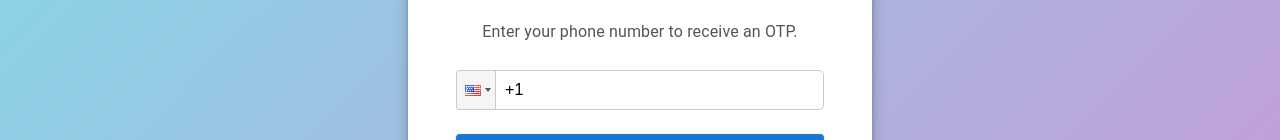
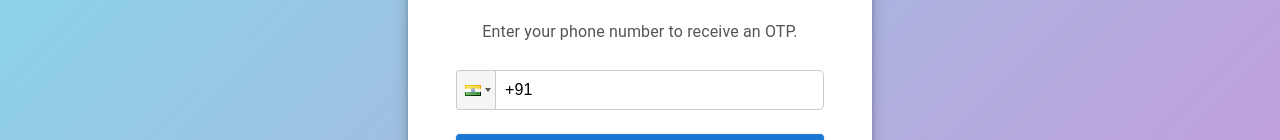
Before and after one commit to Scaleupapp-nirpeksh/unmute-frontend, a React (Create React App) app: page /login in a window 1280 px wide. Shown: the part 420-560 px from the top of the page. Built offline with nearby package versions, Linux system fonts and the light colour scheme; no server answers.

Commit message:
Country Code Correction
Defaulted to India

```diff
--- a/src/pages/Auth/Login.jsx
+++ b/src/pages/Auth/Login.jsx
@@ -87,7 +87,7 @@
               </Typography>
               {error && <Alert severity="error" sx={{ mb: 2 }}>{error}</Alert>}
               <PhoneInput
-                country={'us'}
+                country={'in'}
                 value={phone}
                 onChange={(value) =>
                   setPhone(value.startsWith('+') ? value : `+${value}`)
--- a/src/pages/Auth/Signup.jsx
+++ b/src/pages/Auth/Signup.jsx
@@ -152,7 +152,7 @@
                 Enter your phone number to sign up.
               </Typography>
               <PhoneInput
-                country={'us'}
+                country={'in'}
                 value={phone}
                 onChange={(value) => setPhone(value.startsWith('+') ? value : `+${value}`)}
                 inputStyle={{ width: '100%', height: '40px', fontSize: '1rem' }}
```
